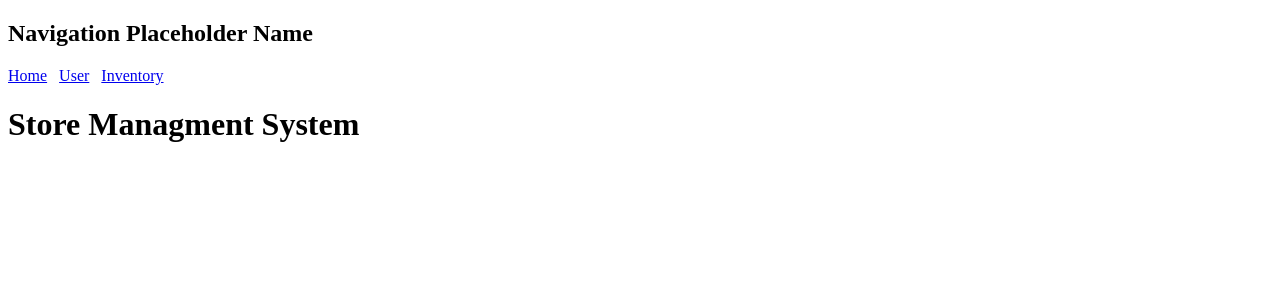
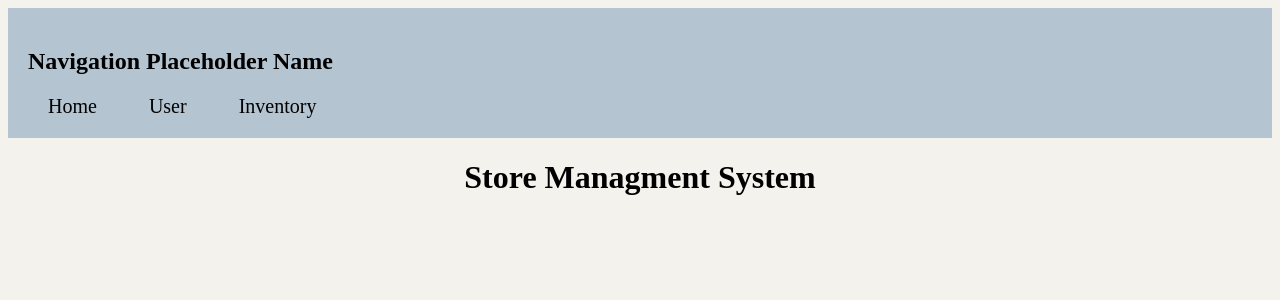
Before and after one commit to Waulkin/webapp, a React (Vite) app in the folder frontend/: page /app/app/user in a window 1280 px wide. Shown: the top 300 px of the page. Built offline with nearby package versions, Linux system fonts and the light colour scheme.

Commit message:
style: improve modal and index styles for better UI consistency

```diff
--- a/frontend/src/User.css
+++ b/frontend/src/User.css
@@ -23,3 +23,31 @@
   font-size: 28px;
   font-weight: bold;
 }
+
+table{
+width: 100%;
+}
+
+th, td{
+padding: 15px;
+text-align: left;
+font-size: 20px;
+border-bottom: 1px solid black;
+}
+
+h2{
+font-size: 30px;
+margin-left: 50px;
+}
+
+button{
+font-size: 20px;
+border-color: rgb(154, 173, 188);
+background-color: transparent;
+border-radius: 4px;
+font-family: 'Times New Roman', Times, serif;
+}
+
+button:hover{
+background-color: rgb(154, 173, 188);
+}
--- a/frontend/src/index.css
+++ b/frontend/src/index.css
@@ -1,3 +1,28 @@
 input, button, label {
   margin-top: 10px;
 }
+
+body{
+  background-color: #f3f2ed;
+  /*tan color code hsla(37, 44%, 85%, 1)*/
+}
+
+.Content h1{
+  text-align: center;
+}
+
+.navigation{
+  background-color: hsla(206, 23%, 76%, 1);
+  padding: 20px;
+}
+
+.nav-links a{
+  text-decoration: none;
+  color: black;
+  font-size: 20px;
+  padding: 20px;
+}
+
+a:hover{
+  background-color: rgb(154, 173, 188);
+}
```
Lines whose indentation alone changed are shown as unchanged.
